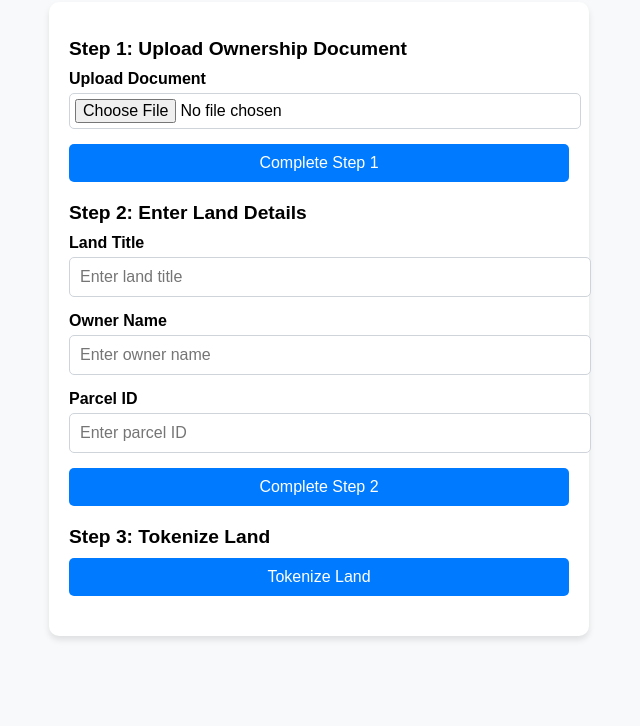
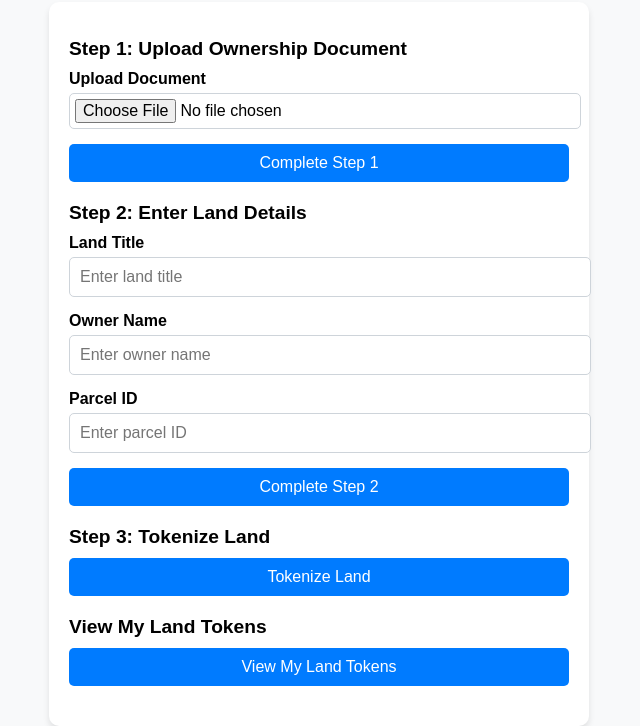
Before and after one commit to nateheinrich/landledger, a plain HTML site: page index.html in a window 1280 px wide. Shown: the part 79-805 px from the top of the page, without its empty margins (321-961 px from the left). Drawn offline with Linux system fonts and the light colour scheme.

Commit message:
Update index.html
Updated index.html with View My Land Tokens dashboard

```diff
--- a/index.html
+++ b/index.html
@@ -1,4 +1,3 @@
-
 <!DOCTYPE html>
 <html lang="en">
 <head>
@@ -44,7 +43,8 @@
             margin-bottom: 15px;
         }
         .input-group label {
-            display: block;            margin-bottom: 5px;
+            display: block;
+            margin-bottom: 5px;
             font-weight: bold;
         }
         .input-group input,
@@ -119,6 +119,12 @@
             <button onclick="completeStep(3)">Tokenize Land</button>
             <div class="completed" id="step3-completed" style="display: none;">Step 3 Complete!</div>
         </div>
+
+        <!-- View My Land Tokens -->
+        <div class="step" id="step4">
+            <h2>View My Land Tokens</h2>
+            <button onclick="window.location.href='dashboard.html'">View My Land Tokens</button>
+        </div>
     </div>
 
     <script>
```
